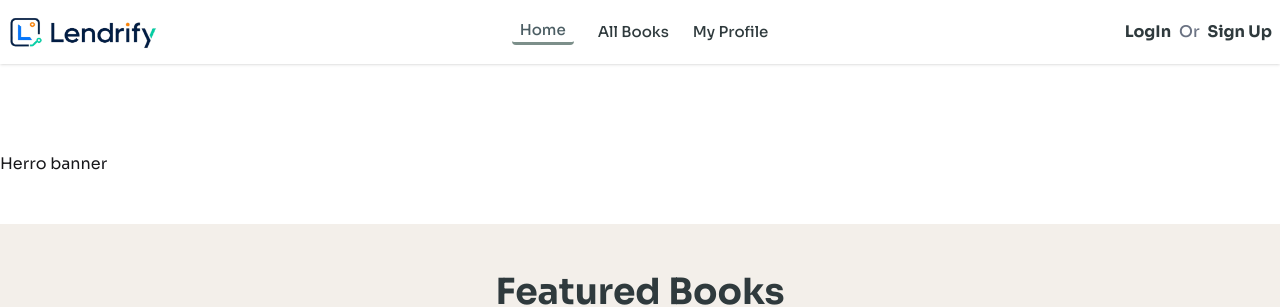
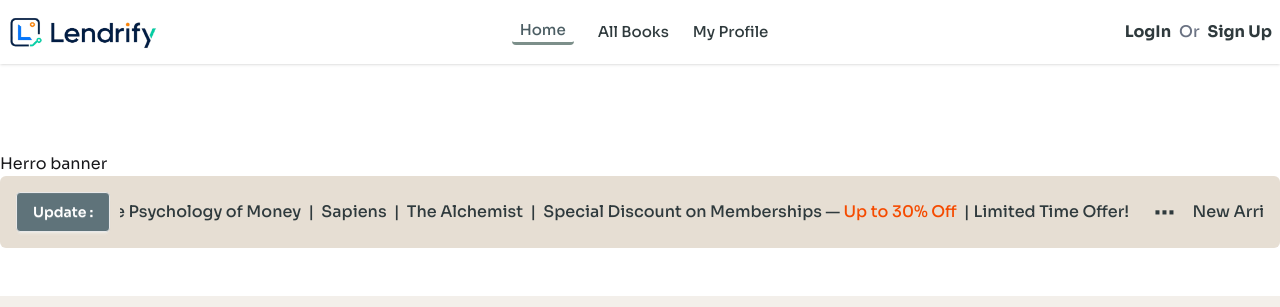
Before and after one commit to farjanayeasminrimi/Lendrify, a Next.js app: page / in a window 1280 px wide. Shown: the top 307 px of the page. Built offline with nearby package versions, Linux system fonts and the light colour scheme.

Commit message:
added marquee

```diff
--- a/package.json
+++ b/package.json
@@ -12,6 +12,7 @@
     "next": "16.2.4",
     "react": "19.2.4",
     "react-dom": "19.2.4",
+    "react-fast-marquee": "^1.6.5",
     "swiper": "^12.1.4"
   },
   "devDependencies": {
--- a/src/app/page.js
+++ b/src/app/page.js
@@ -1,11 +1,13 @@
 import Featured from "@/components/HomePage/Featured";
 import Hero from "@/components/HomePage/Hero";
+import MarqueeText from "@/components/Shared/MarqueeText";
 
 export default function Home() {
   return (
     <div className="my-12 py-10">
       {/* Hero Section */}
       <Hero></Hero>
+      <MarqueeText></MarqueeText>
       {/* Featured Section */}
       <Featured></Featured>
     </div>
--- /dev/null
+++ b/src/components/Shared/MarqueeText.jsx
@@ -0,0 +1,20 @@
+import React from "react";
+import Marquee from "react-fast-marquee";
+
+const MarqueeText = () => {
+  return (
+    <div className="container mx-auto bg bg-[#E6DED3] p-4 rounded-md flex gap-2.5 items-center">
+      <button className="btn bg-[#5F737A] hover:bg-[#4C5E64] text-white">Update :</button>
+      <Marquee pauseOnHover>
+        <p className="text-[#2F3A3D] font-medium">
+          New Arrivals: Atomic Habits &nbsp;|&nbsp; The Psychology of Money &nbsp;|&nbsp; Sapiens
+          &nbsp;|&nbsp; The Alchemist &nbsp;|&nbsp; Special Discount on Memberships —{" "}
+          <span className="text-orange-600">Up to 30% Off</span>&nbsp; | Limited Time
+          Offer!&nbsp;&nbsp;&nbsp;&nbsp;&nbsp;&nbsp; •••&nbsp;&nbsp;&nbsp;&nbsp;&nbsp;
+        </p>
+      </Marquee>
+    </div>
+  );
+};
+
+export default MarqueeText;
```
Also changed, not shown: 1 other file (tests, documents, lock files or other folders).
